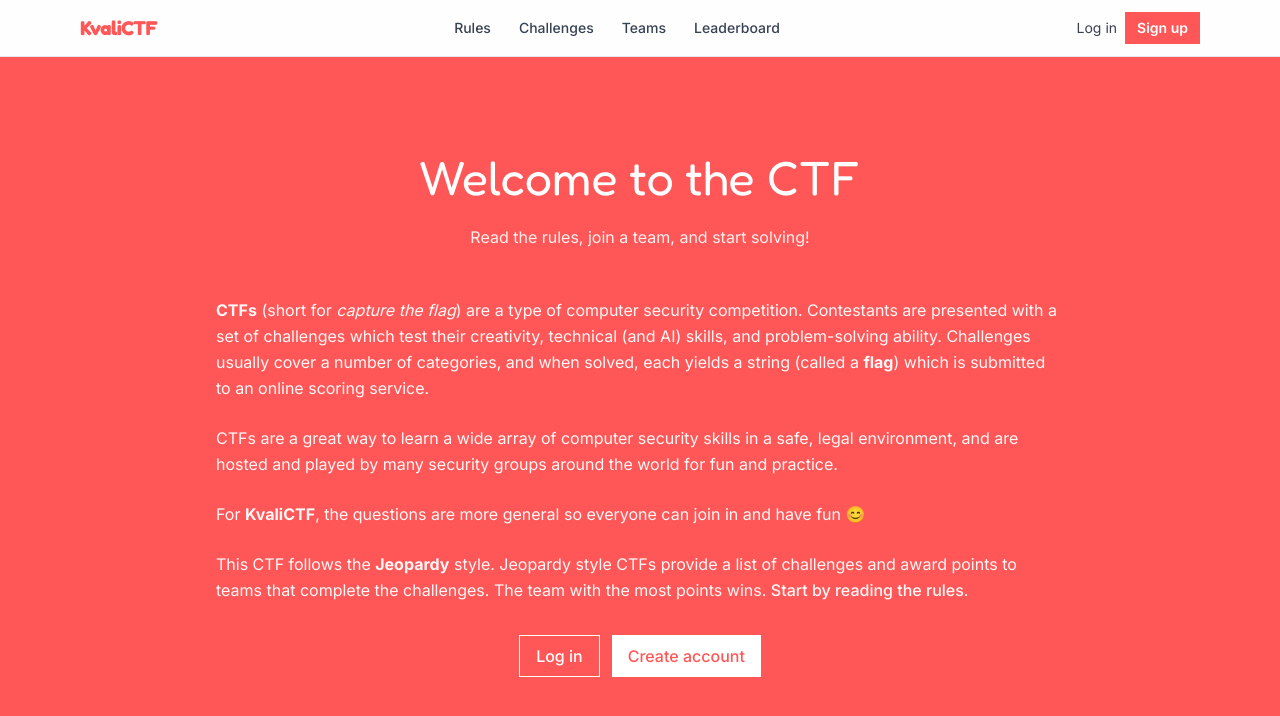
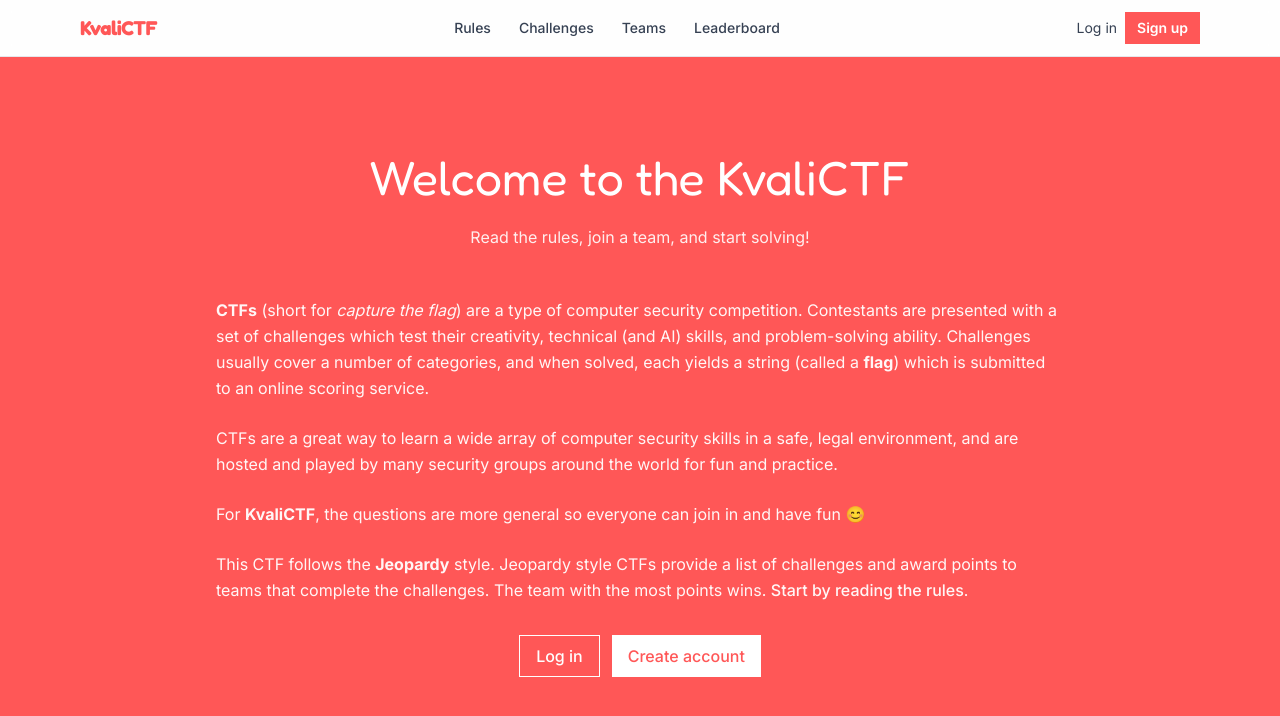
Before and after one commit to kamarini09/ctf-app, a Next.js app: page / in a window 1280 px wide. Shown: the top 716 px of the page. Built offline with nearby package versions, Linux system fonts and the light colour scheme; no server answers.

Commit message:
fix: text

```diff
--- a/src/app/page.tsx
+++ b/src/app/page.tsx
@@ -17,7 +17,7 @@ export default function Home() {
   return (
     <main className="min-h-[calc(100vh-3.5rem)] bg-[var(--ctf-red)]">
       <div className="mx-auto max-w-4xl px-6 py-24">
-        <h1 className="font-display text-center text-white text-4xl md:text-5xl mb-6">Welcome to the CTF</h1>
+        <h1 className="font-display text-center text-white text-4xl md:text-5xl mb-6">Welcome to the KvaliCTF</h1>
 
         <p className="text-center text-white mb-12 opacity-90">Read the rules, join a team, and start solving!</p>
 
```
